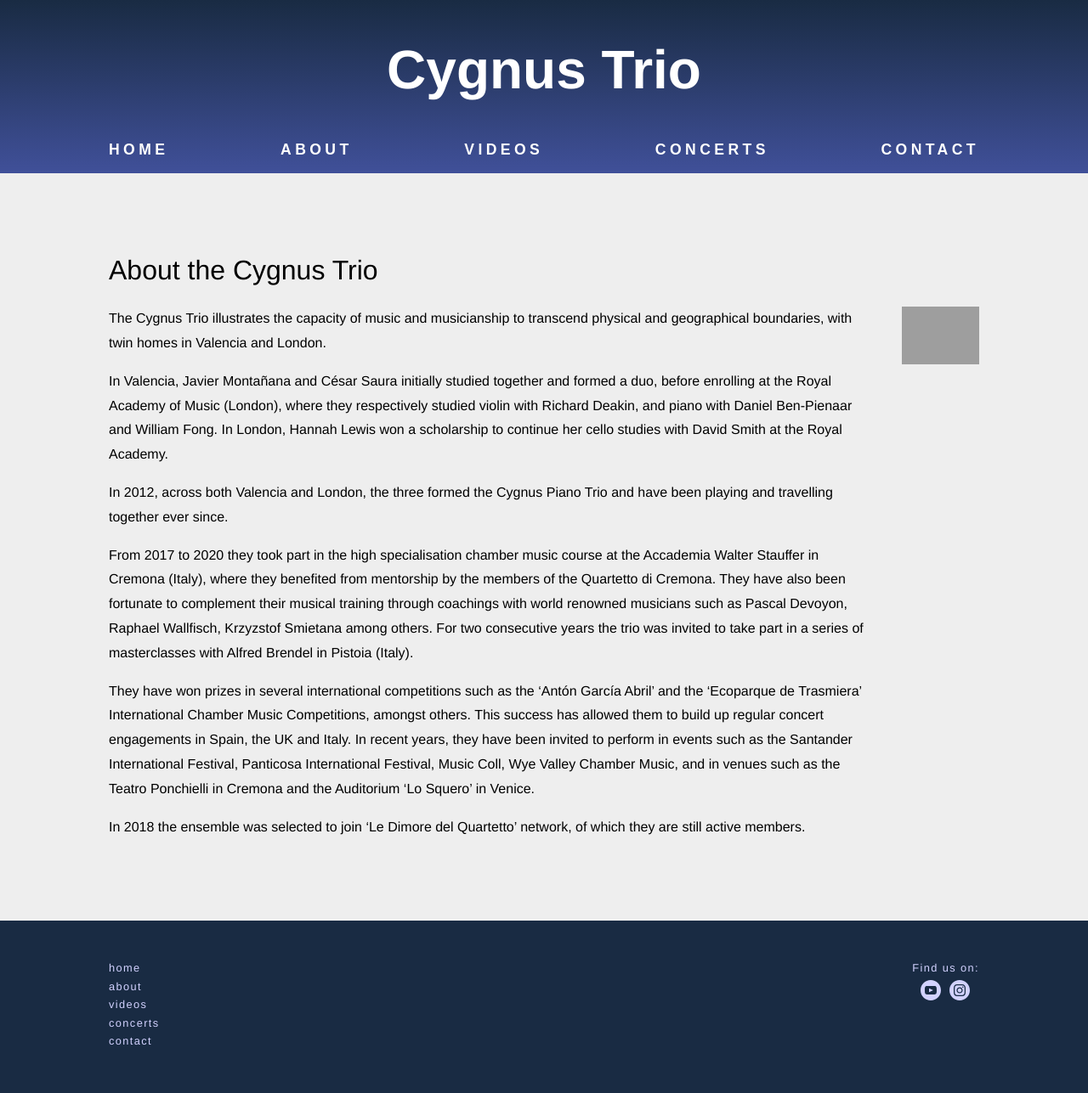
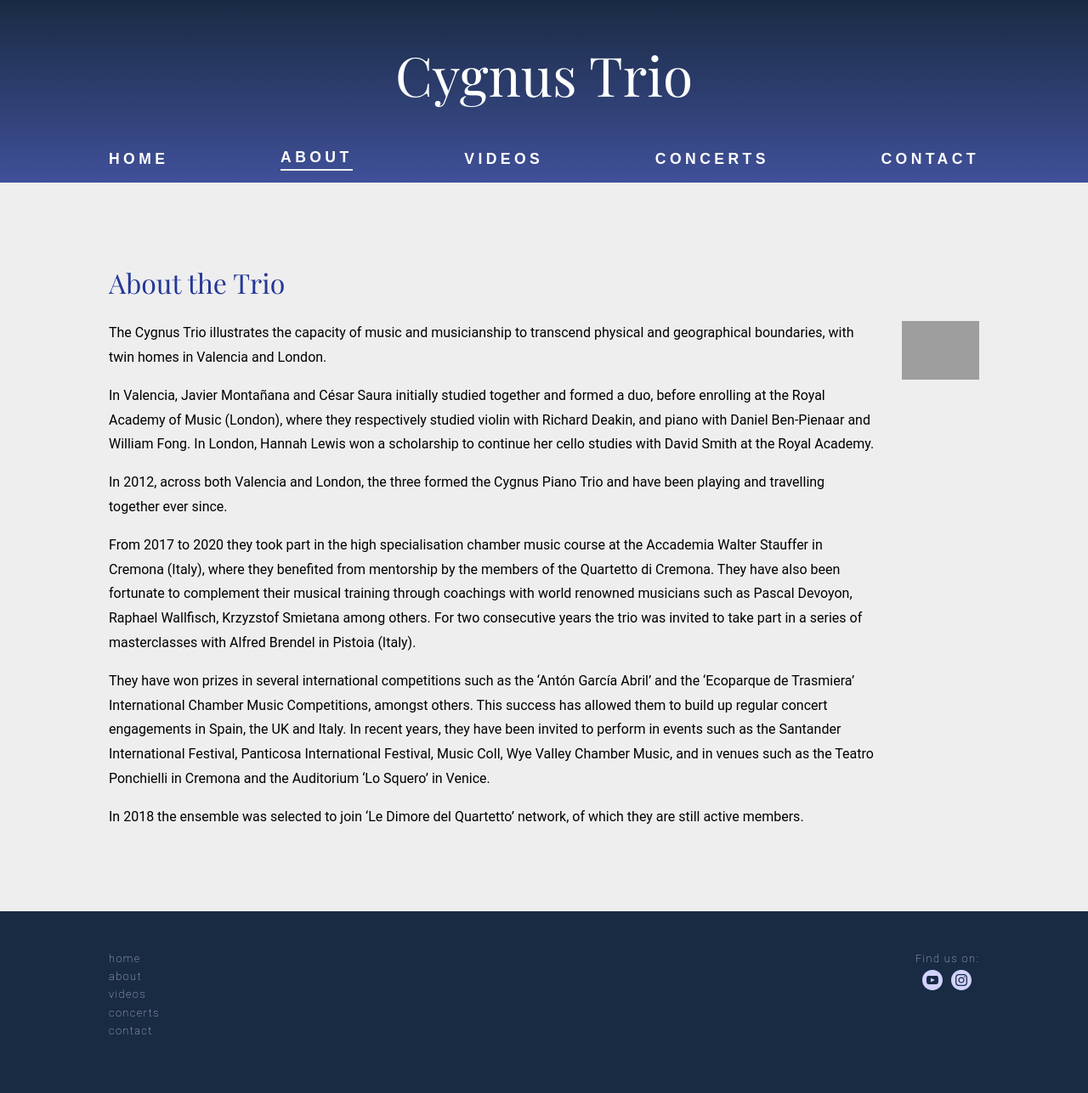
Before and after one commit to javiermontanana/cygnus-trio-website, a Jekyll site: the page built from about.html, in a window 1280 px wide. Shown: the whole page at 85% size. Built offline with Jekyll 4.4.1, drawn with Linux system fonts in a browser that asks for light colours; some web fonts are replaced; grey boxes are pictures that could not be loaded.

Commit message:
current page

```diff
--- a/_includes/template/nav.html
+++ b/_includes/template/nav.html
@@ -1,6 +1,6 @@
 <nav class="{{include.nav-class}}">
 	{% for line in site.data.pages %}
-	<a class="nav__link" href="{{ line.rel_path }}">{{ line.name_en }}</a>{% endfor %}
+	<a class="nav__link {% if page.filename==line.rel_path %}current-page{% endif %}" href="{{ line.rel_path }}">{{ line.name_en }}</a>{% endfor %}
 	<!-- nav above is a for loop over pages.csv. should add conditional so in lang=en it uses name_en, elsif lang=es, uses name_es -->
 
 <!-- old nav in comment below -->
--- a/about.html
+++ b/about.html
@@ -7,7 +7,7 @@ filename: about.html
 
 <main>
   <div class="container">
-    <h1 class="page-title">About the Cygnus Trio</h1>
+    <h1 class="page-title">About the Trio</h1>
     <div class="about__flexbox">
       <div class="about__text">
         <p class="trio-biography">
--- a/css/style.css
+++ b/css/style.css
@@ -5,7 +5,7 @@
 
 body{
 	margin: 0;
-	font-family: 'helvetica', sans-serif;
+	font-family: 'Roboto', sans-serif;
 	font-size: 16px;
 	background-color: #eeeeee;
 	/* line-height: 2em;
@@ -20,11 +20,33 @@ img {
 	max-width: 100%;
 }
 
-a {
+main a {
 	text-decoration: none;
 	font-weight: bold;
 	color: #2828e6;
 }
+
+/* ==================== F  O  N  T  S  ============================= */
+
+.header .logo,
+h1, h2, h3, h4 {
+	font-family: 'Playfair Display', serif;
+}
+
+h1 {
+	color: #243897;
+}
+
+.widget-calendar__title {
+	font-family: 'Roboto', sans-serif;
+	font-weight: 600;
+}
+
+.header .nav__link {
+	font-family: 'Open-sans', sans-serif;
+}
+
+
 
 .container{
 	width: 90%;
@@ -82,6 +104,7 @@ a {
 .footer__nav a {
 	color: inherit;
 	font-weight: inherit;
+	text-decoration: none;
 	font-size: inherit;
 	margin-bottom: 0.5em;
 	letter-spacing: inherit;
@@ -119,7 +142,7 @@ header {
 	margin-bottom: 0rem;
 }
 
-.logo {
+.header .logo {
 	padding: 0.7em 0;
 	text-align: center;
 	font-size: 4rem;
@@ -141,7 +164,6 @@ header {
 
 .header__nav a {
 	display: inline-block;
-	font-family: sans-serif;
 	font-size: 1.1rem;
 	font-weight: 600;
 	letter-spacing: 0.25em;
@@ -154,8 +176,9 @@ header {
 }
 
 .header__nav a:hover,
-.header__nav a:focus {
-	border-bottom: 2px solid #ccc;
+.header__nav a:focus,
+.header__nav .current-page {
+	border-bottom: 2px solid #eee;
 	padding-top: 0;
 }
 
@@ -177,8 +200,9 @@ header {
 	margin: 0 2rem;
 	margin-bottom: 3rem;
 	text-align: center;
-	font-size: 1.5rem;
-	font-weight: 700;
+	font-size: 1.3rem;
+	letter-spacing: 0.02em;
+	font-weight: 400;
 	flex-basis: 120%;
 }
 
@@ -216,7 +240,7 @@ N E W    H O M E
 	flex-shrink: 0;
 	margin: 0 1rem;
 	margin-bottom: 2rem;
-	background-color: #bbc4e8;
+	background-color: #cdd9e0;
 	padding: 3.5rem 0.7rem;
 	border-radius: 1rem;
 }
@@ -237,7 +261,8 @@ N E W    H O M E
 
 .widget-calendar__concert-body {
 	font-size: 1.1rem;
-	font-weight: 600;
+	letter-spacing: 0.02em;
+	font-weight: normal;
 	margin-bottom: 1em;
 	line-height: 1.4;
 }
@@ -464,7 +489,7 @@ h1{
 }
 
 .concert__description {
-	font-weight: 600;
+	font-weight: 400;
 	max-width: 65ch;
 	margin-bottom: 1em;
 }
```
Also changed, not shown: 7 other files.
